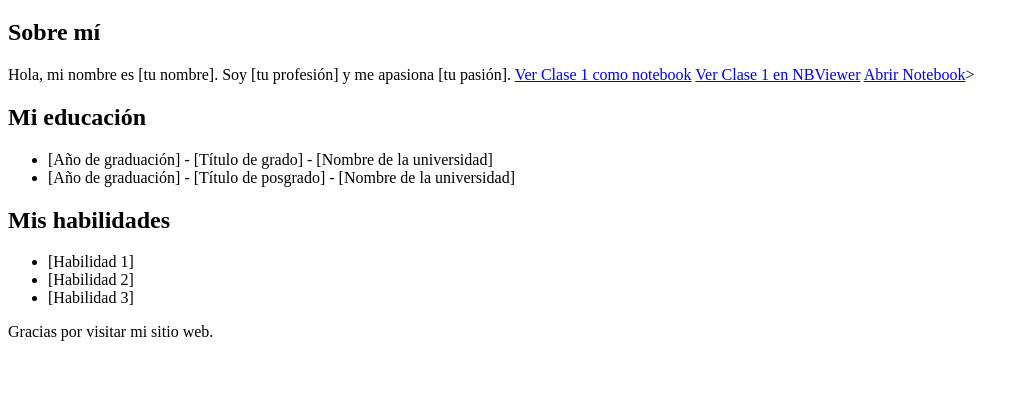
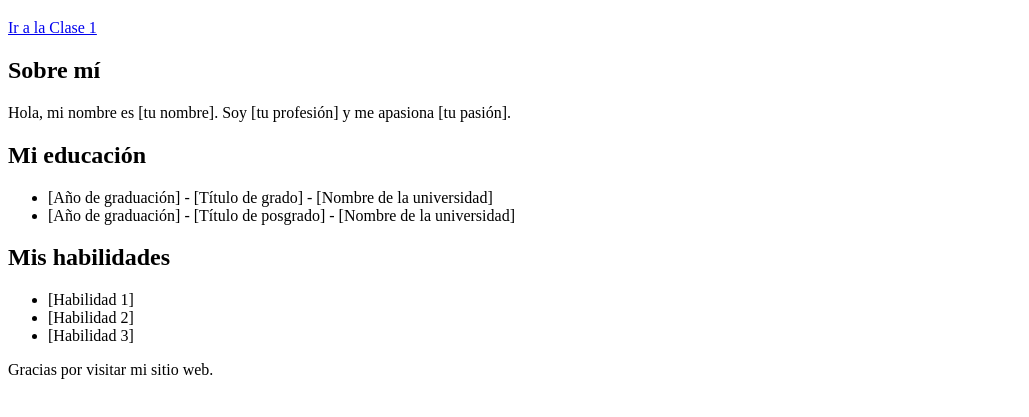
Before and after one commit to iruminot/Matematica_negocios_II, a plain HTML site: page index.html in a window 1280 px wide. Shown: the part 61-478 px from the top of the page, without its empty margins (0-1029 px from the left). Drawn offline with Linux system fonts and the light colour scheme.

Commit message:
actualizacion index

```diff
--- a/index.html
+++ b/index.html
@@ -6,17 +6,15 @@
 <body>
 	<header>
 		<h1>Bienvenido a mi página web</h1>
+        <nav>
+		    <a href="clases/Clase_1.html">Ir a la Clase 1</a>
+	    </nav>
+
 	</header>
 	<main>
 		<section>
 			<h2>Sobre mí</h2>
-			<p>Hola, mi nombre es [tu nombre]. Soy [tu profesión] y me apasiona [tu pasión].
-            <a href="https://nbviewer.jupyter.org/github/iruminot/Matematica_negocios_II/blob/main/clases/Clase_1.ipynb?flush_cache=true&download=1" target="_blank">Ver Clase 1 como notebook</a>
-
-            <a href="https://nbviewer.jupyter.org/github/iruminot/Matematica_negocios_II/blob/main/clases/Clase_1.ipynb?flush_cache=true" target="_blank" rel="noopener noreferrer">Ver Clase 1 en NBViewer</a>
-
-            <a href="ENLACE" target="_blank" class="btn btn-primary">Abrir Notebook</a>>
-            </p>
+			<p>Hola, mi nombre es [tu nombre]. Soy [tu profesión] y me apasiona [tu pasión].</p>
 		</section>
 		<section>
 			<h2>Mi educación</h2>
```
